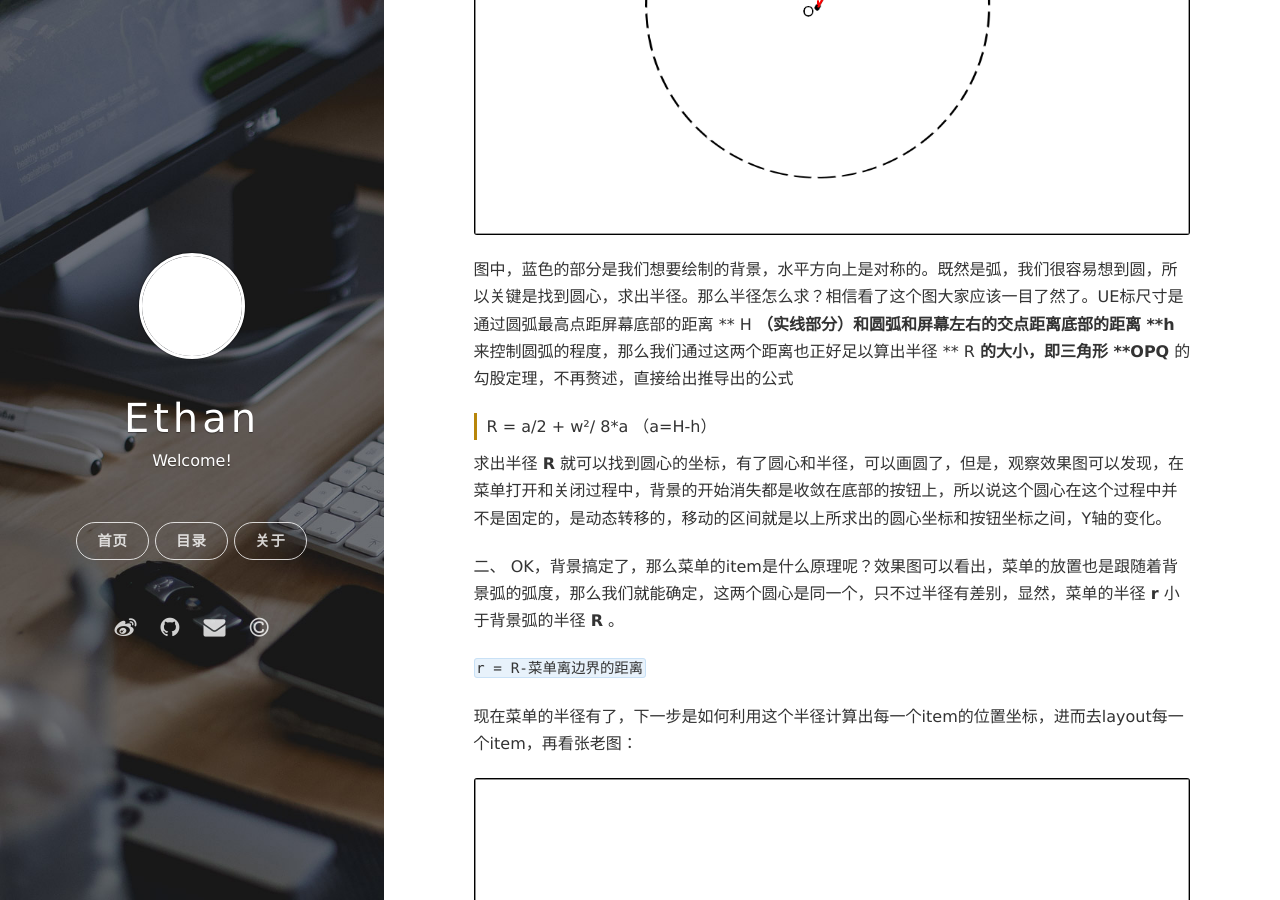
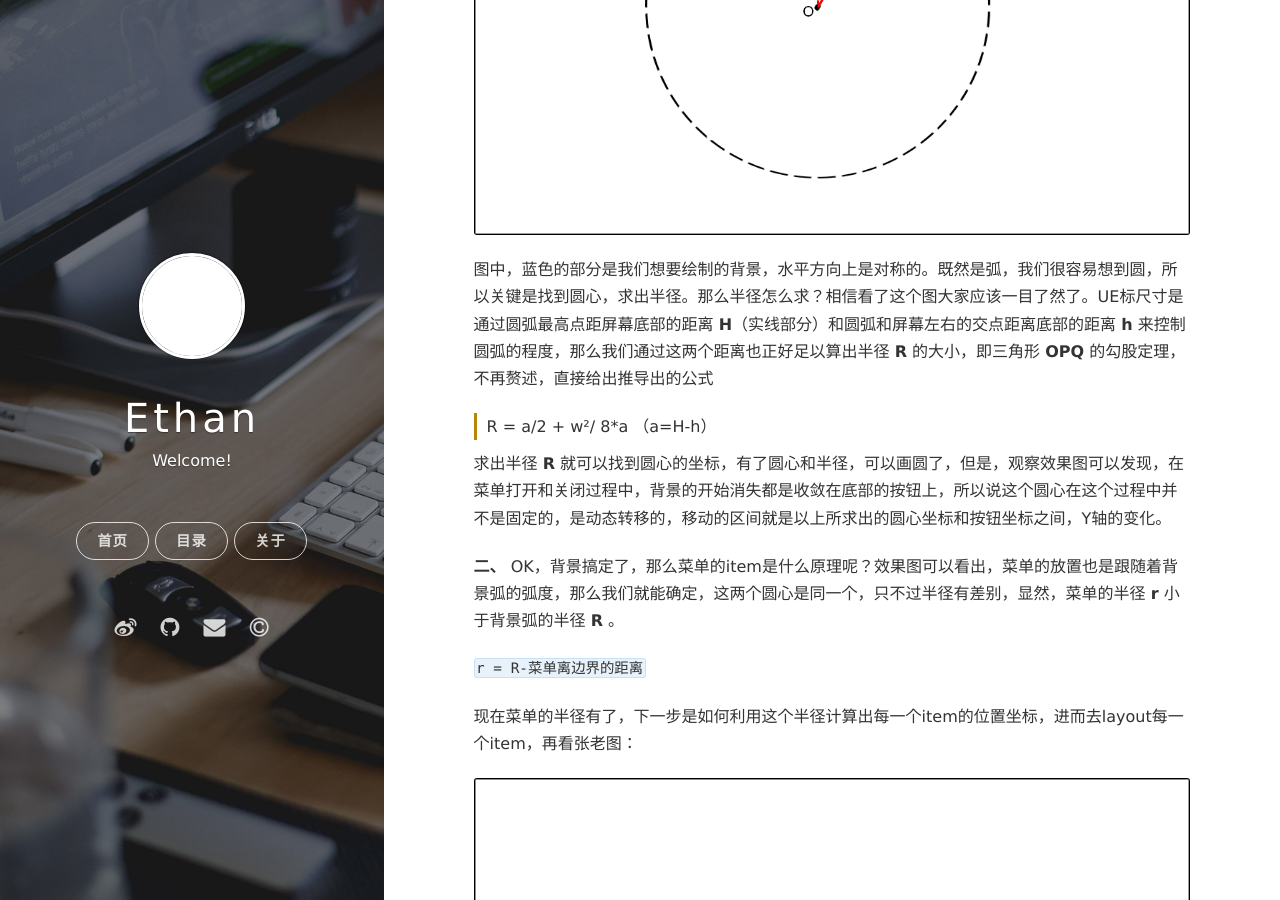
Before and after one commit to Ethan-9606/Ethan-9606.github.io, a Jekyll site: the page built from _posts/2017-03-14-Teambition首页菜单剖析.md, in a window 1280 px wide and 900 px high, scrolled down 1855 px. Built offline with Jekyll 4.4.1, drawn with Linux system fonts in a browser that asks for light colours; nearby versions of some CDN libraries; comment, search, counter and statistics services are not loaded; some of the changed text lies outside the part shown.

Commit message:
first blog

````diff
--- a/_posts/2017-03-14-Teambition首页菜单剖析.md
+++ b/_posts/2017-03-14-Teambition首页菜单剖析.md
@@ -2,7 +2,7 @@
 layout: post
 category: Android
 title: Teambition菜单交互iOS版Android实现
-tags: Teambition菜单 Android
+tags: Teambition菜单，Android
 keywords: Teambition菜单, 自定义View
 excerpt: Teambition菜单Android实现
 redirect_from:
@@ -26,7 +26,7 @@ redirect_from:
 我所解析的是我通过体验这个交互分析出的原理，并不一定是他实现的真正原理。首先，这个菜单分为两个部分 —— 背景和菜单内容。这两个元素在这个过程中都是变换的动画效果，所以这个过程中是有个动画作为衔接，而这个动画也是这个交互效果是否够炫酷的关键。
 
 
-一、 首先看背景，还是两部分，渐变的半透明白色背景和蓝色圆弧背景。白色半透明这个效果这个对iOS来说实现可能很简单，可能直接拍个毛玻璃比你Android折腾半天效果还好，对Android来说直接通过 `setAlpha()` 这个方法并不能达到这个效果，不信邪的可以试试。但是Android是不输给iOS的，曲线救国也是有办法的，View类还提供了一个方法`setBackgroundColor(int color)`，这个方法参数是个颜色的值，这样就可以通过动态传入argb颜色值达到这个效果。
+**一、** 首先看背景，还是两部分，渐变的半透明白色背景和蓝色圆弧背景。白色半透明这个效果这个对iOS来说实现可能很简单，可能直接拍个毛玻璃比你Android折腾半天效果还好，对Android来说直接通过 `setAlpha()` 这个方法并不能达到这个效果，不信邪的可以试试。但是Android是不输给iOS的，曲线救国也是有办法的，View类还提供了一个方法`setBackgroundColor(int color)`，这个方法参数是个颜色的值，这样就可以通过动态传入argb颜色值达到这个效果。
 
 
 下面这个弧形背景相对复杂些，但以初中的数学能力，完全可以理解了，为了更直观，先上张图
@@ -35,13 +35,13 @@ redirect_from:
 ![](/assets/postimage/3-14-background.png)
 
 
-图中，蓝色的部分是我们想要绘制的背景，水平方向上是对称的。既然是弧，我们很容易想到圆，所以关键是找到圆心，求出半径。那么半径怎么求？相信看了这个图大家应该一目了然了。UE标尺寸是通过圆弧最高点距屏幕底部的距离 ** H **（实线部分）和圆弧和屏幕左右的交点距离底部的距离 **h** 来控制圆弧的程度，那么我们通过这两个距离也正好足以算出半径 ** R **的大小，即三角形 **OPQ** 的勾股定理，不再赘述，直接给出推导出的公式
+图中，蓝色的部分是我们想要绘制的背景，水平方向上是对称的。既然是弧，我们很容易想到圆，所以关键是找到圆心，求出半径。那么半径怎么求？相信看了这个图大家应该一目了然了。UE标尺寸是通过圆弧最高点距屏幕底部的距离 **H**（实线部分）和圆弧和屏幕左右的交点距离底部的距离 **h** 来控制圆弧的程度，那么我们通过这两个距离也正好足以算出半径 **R** 的大小，即三角形 **OPQ** 的勾股定理，不再赘述，直接给出推导出的公式
 
 > R = a/2 + w²/ 8*a   （a=H-h）
 
 求出半径 **R** 就可以找到圆心的坐标，有了圆心和半径，可以画圆了，但是，观察效果图可以发现，在菜单打开和关闭过程中，背景的开始消失都是收敛在底部的按钮上，所以说这个圆心在这个过程中并不是固定的，是动态转移的，移动的区间就是以上所求出的圆心坐标和按钮坐标之间，Y轴的变化。
 
-二、 OK，背景搞定了，那么菜单的item是什么原理呢？效果图可以看出，菜单的放置也是跟随着背景弧的弧度，那么我们就能确定，这两个圆心是同一个，只不过半径有差别，显然，菜单的半径 **r** 小于背景弧的半径 **R** 。
+**二、** OK，背景搞定了，那么菜单的item是什么原理呢？效果图可以看出，菜单的放置也是跟随着背景弧的弧度，那么我们就能确定，这两个圆心是同一个，只不过半径有差别，显然，菜单的半径 **r** 小于背景弧的半径 **R** 。
 
 `r = R-菜单离边界的距离`
 
@@ -65,13 +65,13 @@ redirect_from:
 
 >t = h - (r \* sin(∠b / count \* i + ∠a) - offsetY)
 
-> (count = item数量 ，i是item的索引，中间按钮的索引是0，菜单项i从1开始)
+>(count = item数量 ，i是item的索引，中间按钮的索引是0，菜单项i从1开始)
 
-* 注意，计算 l 的时候减了一个itemWidth/2，是因为计算位置是以每个item的中心为标准，实际求的参数l是item的左边界，如果不减去 itemWidth/2 那么每个item的位置都会偏右，可以试一下。
+* *注意，计算 l 的时候减了一个itemWidth/2，是因为计算位置是以每个item的中心为标准，实际求的参数l是item的左边界，如果不减去 itemWidth/2 那么每个item的位置都会偏右，可以试一下。*
 
 再次强调，理解以上这些公式需要对Android的自定义控件和屏幕坐标系有一定理解。
 
-三、 前两部分搞定基本搞定这个菜单的原形，但还需要一个关键的东西——**动画**。先来分析一下这个过程中，哪些元素需要动画。有菜单item，圆弧背景绘制，白色背景透明度，圆弧圆心位置。那么，我们把动画实现也分为两部分，item动画和背景动画，分别用tween动画和属性动画去实现。
+**三、** 前两部分搞定基本搞定这个菜单的原形，但还需要一个关键的东西——**动画**。先来分析一下这个过程中，哪些元素需要动画。有菜单item，圆弧背景绘制，白色背景透明度，圆弧圆心位置。那么，我们把动画实现也分为两部分，item动画和背景动画，分别用tween动画和属性动画去实现。
 
 item动画只是上下的位移和出现消失，用tween动画比较好，显然是`TranslateAnimation`和`AlphaAnimation`组合的`AnimationSet`,实现比较简单不在赘述。
 
@@ -100,15 +100,13 @@ item动画只是上下的位移和出现消失，用tween动画比较好，显
     <attr name="menu_item_marginEdge" format="dimension"/>
     <attr name="menu_backgroundColor" format="color" />
     <attr name="menu_animDuration" format="integer" />
-</declare-styleable>
-    ```
+</declare-styleable>```
 
 
 字面意思也基本可以理解，其中有一个`menu_marginBottom`,是按钮与底部的距离，这样便于调整位置，这个变量的存在也会稍微影响前边的公式形式，但原理不变。`menu_backgroundArcHeghit`对应**H**，`menu_backgroundHeight`对应小**h**，别的没啥说的。
 
 再看变量：
 ```java
-
     /**
      * 默认值
      */
@@ -192,7 +190,7 @@ item动画只是上下的位移和出现消失，用tween动画比较好，显
 解析代码就不贴了，下面看测量。为了让控件适应性更强，不一定非要在全屏下使用，需要写一下这个`onMeasure`方法：
 
 ```java
-@Override
+   @Override
    protected void onMeasure(int widthMeasureSpec, int heightMeasureSpec) {
 
        int widthMode = MeasureSpec.getMode(widthMeasureSpec);
@@ -238,7 +236,7 @@ item动画只是上下的位移和出现消失，用tween动画比较好，显
 其实主要是处理子View的测量和`wrap_content`的情况.下面是`onLayout`方法：
 
 ```java
-@Override
+  @Override
   protected void onLayout(boolean changed, int l, int t, int r, int b) {
       if (getChildCount() < 2) {
           throw new IllegalStateException("At least one menu item");
````
